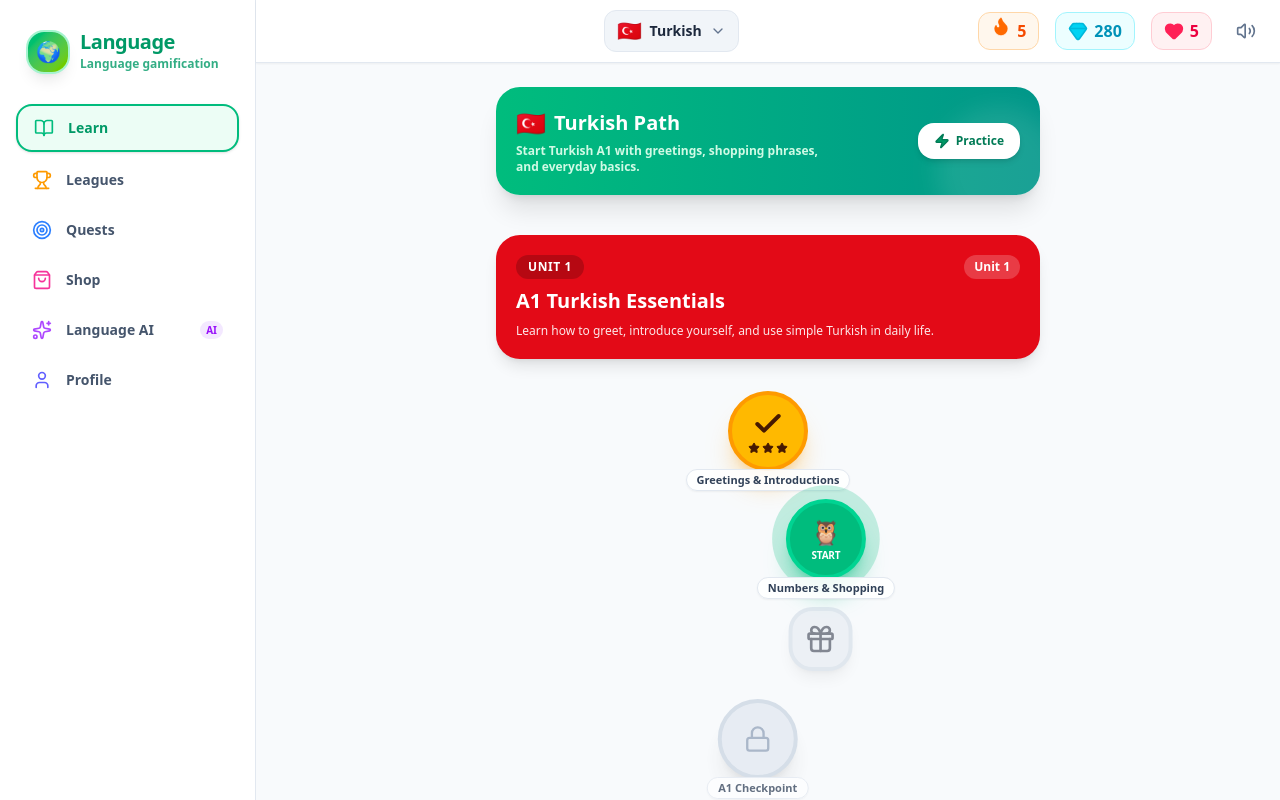
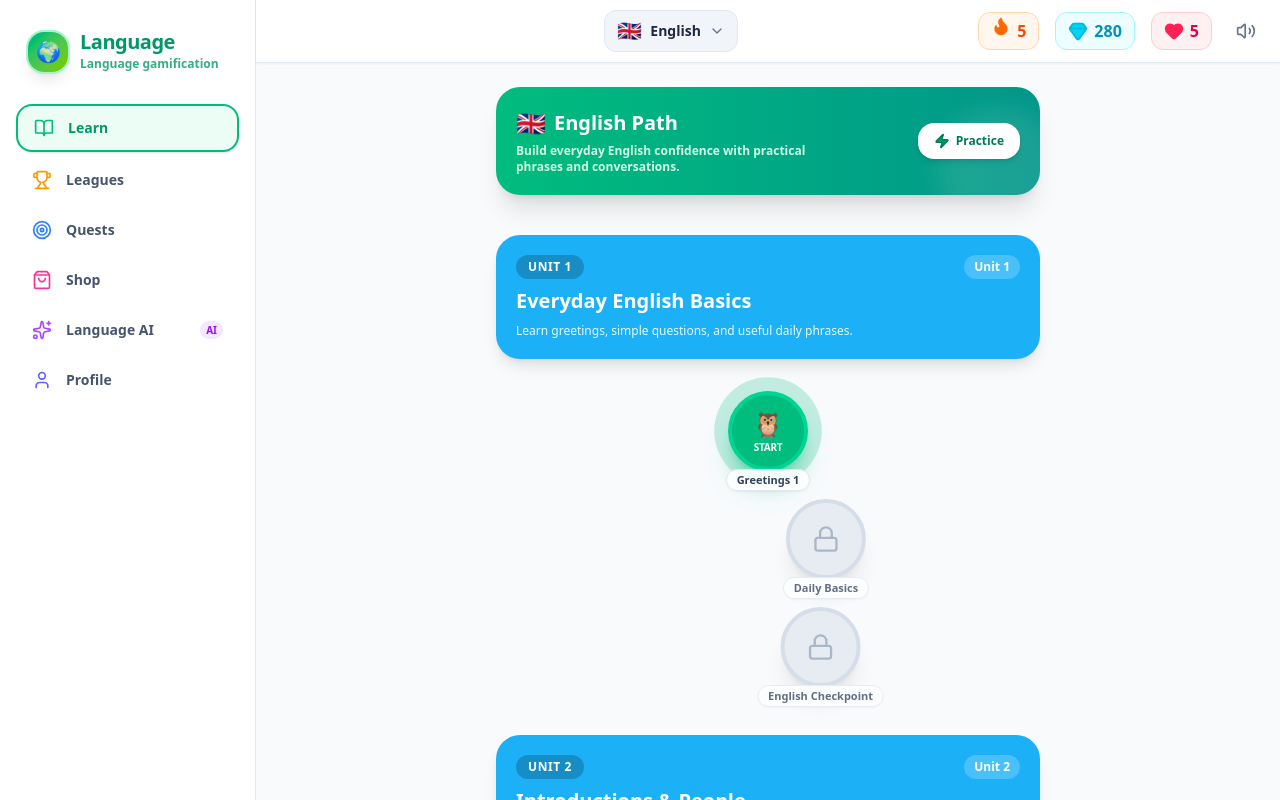
Before and after one commit to florentmolowayi-byte/flor, a React (Vite) app: page / in a window 1280 px wide. Shown: the top 800 px of the page. Built offline with nearby package versions, Linux system fonts and the light colour scheme.

Commit message:
Add 20-unit English course

```diff
--- a/src/App.tsx
+++ b/src/App.tsx
@@ -18,11 +18,12 @@ import { LessonEngine } from './components/LessonEngine';
 
 const STORAGE_KEY = 'flor_app_user_state_v2';
 const LEGACY_STORAGE_KEY = 'flor_app_user_state_v1';
+const ENGLISH_DEFAULT_MIGRATION_KEY = 'flor_english_default_migrated_v1';
 
 const DEFAULT_USER_STATE: UserState = {
   name: 'Language Learner',
   avatar: '🌍',
-  currentLanguage: 'tr',
+  currentLanguage: 'en',
   xp: 140,
   gems: 280,
   hearts: 5,
@@ -56,13 +57,18 @@ export default function App() {
   const [userState, setUserState] = useState<UserState>(() => {
     try {
       const rawSaved = localStorage.getItem(STORAGE_KEY) ?? localStorage.getItem(LEGACY_STORAGE_KEY);
+      const shouldSetEnglishDefault = localStorage.getItem(ENGLISH_DEFAULT_MIGRATION_KEY) !== '1';
       if (rawSaved) {
         const parsed = JSON.parse(rawSaved) as Partial<UserState>;
         const validLanguageIds = new Set(LANGUAGES.map((language) => language.id));
         if (parsed && typeof parsed === 'object') {
           const selectedLanguage = typeof parsed.currentLanguage === 'string' ? parsed.currentLanguage : null;
           if (selectedLanguage && validLanguageIds.has(selectedLanguage as LanguageId)) {
-            return { ...DEFAULT_USER_STATE, ...parsed, currentLanguage: selectedLanguage as LanguageId };
+            return {
+              ...DEFAULT_USER_STATE,
+              ...parsed,
+              currentLanguage: shouldSetEnglishDefault ? 'en' : selectedLanguage as LanguageId,
+            };
           }
         }
       }
@@ -85,6 +91,7 @@ export default function App() {
   useEffect(() => {
     try {
       localStorage.setItem(STORAGE_KEY, JSON.stringify(userState));
+      localStorage.setItem(ENGLISH_DEFAULT_MIGRATION_KEY, '1');
     } catch {
       // ignore
     }
--- a/src/data/exercisesData.ts
+++ b/src/data/exercisesData.ts
@@ -1104,3 +1104,100 @@ Object.assign(
     )
   )
 );
+
+const EXTENDED_ENGLISH_TOPICS: string[] = [
+  'introductions and people',
+  'food and drinks',
+  'home and family',
+  'daily routines',
+  'shopping',
+  'travel',
+  'directions and places',
+  'weather and seasons',
+  'hobbies and free time',
+  'health and wellness',
+  'work and careers',
+  'past experiences',
+  'future plans',
+  'technology',
+  'opinions and comparisons',
+  'nature and the environment',
+  'culture and celebrations',
+  'conversations',
+  'English fluency',
+];
+
+const createExtendedEnglishExercises = (unitNumber: number, lessonNumber: number, topic: string): Exercise[] => {
+  const id = `en-${unitNumber}-${lessonNumber}`;
+  const sentence = lessonNumber === 1
+    ? `Today we are learning about ${topic}.`
+    : `What do you think about ${topic}?`;
+
+  return [
+    {
+      id: `ex-${id}-1`,
+      type: 'multiple_choice',
+      prompt: `Choose the correct meaning: "${sentence}"`,
+      audioText: sentence,
+      options: [
+        { id: `opt-${id}-1`, text: sentence, translation: sentence },
+        { id: `opt-${id}-2`, text: 'I went to the station yesterday.' },
+        { id: `opt-${id}-3`, text: 'Please open the window.' },
+      ],
+      correctAnswerId: `opt-${id}-1`,
+      hint: 'Listen for the topic phrase and the time expression in the sentence.',
+    },
+    {
+      id: `ex-${id}-2`,
+      type: 'word_bank',
+      prompt: 'Build the sentence: "I enjoy this topic."',
+      audioText: 'I enjoy this topic.',
+      correctSentence: ['I', 'enjoy', 'this', 'topic.'],
+      wordBankPool: ['I', 'enjoy', 'this', 'topic.', 'Tomorrow', 'not', 'very'],
+      hint: 'Start with the subject, then add the verb and object.',
+    },
+    {
+      id: `ex-${id}-3`,
+      type: 'match_pairs',
+      prompt: 'Match the useful English words',
+      pairs: [
+        { id: `pair-${id}-1`, left: 'Today', right: 'This day' },
+        { id: `pair-${id}-2`, left: 'Tomorrow', right: 'The next day' },
+        { id: `pair-${id}-3`, left: 'Because', right: 'For the reason that' },
+        { id: `pair-${id}-4`, left: 'I think', right: 'In my opinion' },
+      ],
+    },
+    {
+      id: `ex-${id}-4`,
+      type: 'listening',
+      prompt: 'Listen and choose the phrase you hear:',
+      audioText: 'We can talk about this together.',
+      options: [
+        { id: `listen-${id}-1`, text: 'We can talk about this together.' },
+        { id: `listen-${id}-2`, text: 'I will call you next week.' },
+        { id: `listen-${id}-3`, text: 'The weather is cold today.' },
+      ],
+      correctAnswerId: `listen-${id}-1`,
+    },
+    {
+      id: `ex-${id}-5`,
+      type: 'speaking',
+      prompt: 'Say this English sentence aloud:',
+      audioText: 'We can talk about this together.',
+      hint: 'Speak clearly and connect the words naturally.',
+    },
+  ];
+};
+
+Object.assign(
+  EXERCISES_BANK,
+  Object.fromEntries(
+    EXTENDED_ENGLISH_TOPICS.flatMap((topic, index) => {
+      const unitNumber = index + 2;
+      return [1, 2, 3].map((lessonNumber) => [
+        `en-${unitNumber}-${lessonNumber === 3 ? 'checkpoint' : lessonNumber}`,
+        createExtendedEnglishExercises(unitNumber, lessonNumber, topic),
+      ]);
+    })
+  )
+);
--- a/src/data/languages.ts
+++ b/src/data/languages.ts
@@ -51,6 +51,71 @@ export const LANGUAGES: Language[] = [
           },
         ],
       },
+      ...[
+        ['Unit 2: Introductions & People', 'Introduce yourself and describe the people around you.', 'Introducing Yourself', 'People & Descriptions'],
+        ['Unit 3: Food & Drinks', 'Order food, talk about tastes, and handle a cafe conversation.', 'Food Vocabulary', 'At the Cafe'],
+        ['Unit 4: Home & Family', 'Describe your home and talk about your family and routines.', 'My Home', 'Family Life'],
+        ['Unit 5: Daily Routines', 'Talk about your day, times, and regular activities.', 'My Day', 'Time & Schedules'],
+        ['Unit 6: Shopping', 'Ask about prices, sizes, colors, and what you need to buy.', 'Shopping Basics', 'Clothes & Prices'],
+        ['Unit 7: Travel', 'Use practical English for airports, hotels, and transportation.', 'Getting Around', 'Travel Check-in'],
+        ['Unit 8: Directions & Places', 'Ask for directions and find important places in town.', 'Around Town', 'Finding Your Way'],
+        ['Unit 9: Weather & Seasons', 'Describe the weather and make plans for different seasons.', 'Weather Talk', 'Seasons & Plans'],
+        ['Unit 10: Hobbies & Free Time', 'Discuss interests, weekend activities, and invitations.', 'My Hobbies', 'Making Plans'],
+        ['Unit 11: Health & Wellness', 'Explain common symptoms and speak with a doctor or pharmacist.', 'Body & Symptoms', 'At the Doctor'],
+        ['Unit 12: Work & Careers', 'Talk about jobs, workplaces, and professional goals.', 'Jobs & Workplaces', 'Career Goals'],
+        ['Unit 13: Past Experiences', 'Share what happened yesterday and tell simple stories.', 'Yesterday', 'Weekend Stories'],
+        ['Unit 14: Future Plans', 'Make promises, predictions, and plans for the future.', 'Future Plans', 'Goals & Dreams'],
+        ['Unit 15: Technology', 'Talk about devices, apps, and everyday digital life.', 'Devices & Apps', 'Online Life'],
+        ['Unit 16: Opinions & Comparisons', 'Express opinions and compare people, places, and ideas.', 'Giving Opinions', 'Comparing Things'],
+        ['Unit 17: Nature & Environment', 'Describe nature and discuss simple environmental topics.', 'The Natural World', 'Caring for the Planet'],
+        ['Unit 18: Culture & Celebrations', 'Talk about traditions, holidays, and memorable celebrations.', 'Special Days', 'Traditions'],
+        ['Unit 19: Conversations', 'Build longer conversations with useful connectors and responses.', 'Keeping a Conversation', 'Conversation Connectors'],
+        ['Unit 20: English Fluency Review', 'Bring your vocabulary and grammar together in a final review.', 'Mixed Review', 'Fluency Challenge'],
+      ].map(([title, description, lessonOne, lessonTwo], index) => {
+        const number = index + 2;
+        return {
+          id: `unit-en-${number}`,
+          number,
+          title,
+          description,
+          color: '#1CB0F6',
+          nodes: [
+            {
+              id: `en-${number}-1`,
+              title: lessonOne,
+              type: 'lesson' as const,
+              totalSteps: 5,
+              xpReward: 15,
+              gemReward: 10,
+              unlocked: false,
+              completed: false,
+              stars: 0,
+            },
+            {
+              id: `en-${number}-2`,
+              title: lessonTwo,
+              type: 'lesson' as const,
+              totalSteps: 5,
+              xpReward: 15,
+              gemReward: 10,
+              unlocked: false,
+              completed: false,
+              stars: 0,
+            },
+            {
+              id: `en-${number}-checkpoint`,
+              title: `Unit ${number} Checkpoint`,
+              type: 'checkpoint' as const,
+              totalSteps: 6,
+              xpReward: 40,
+              gemReward: 100,
+              unlocked: false,
+              completed: false,
+              stars: 0,
+            },
+          ],
+        };
+      }),
     ],
   },
   {
```
